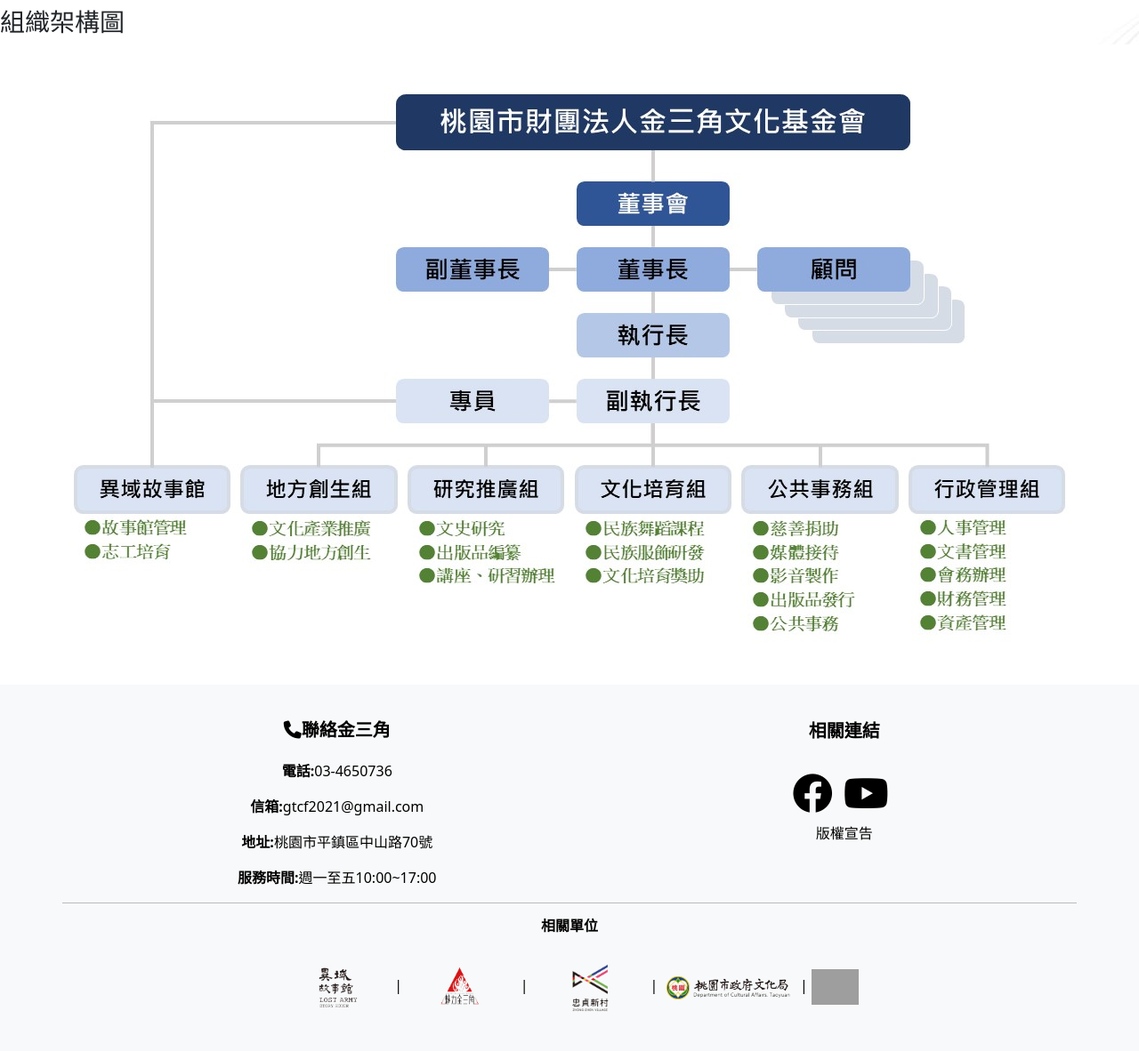
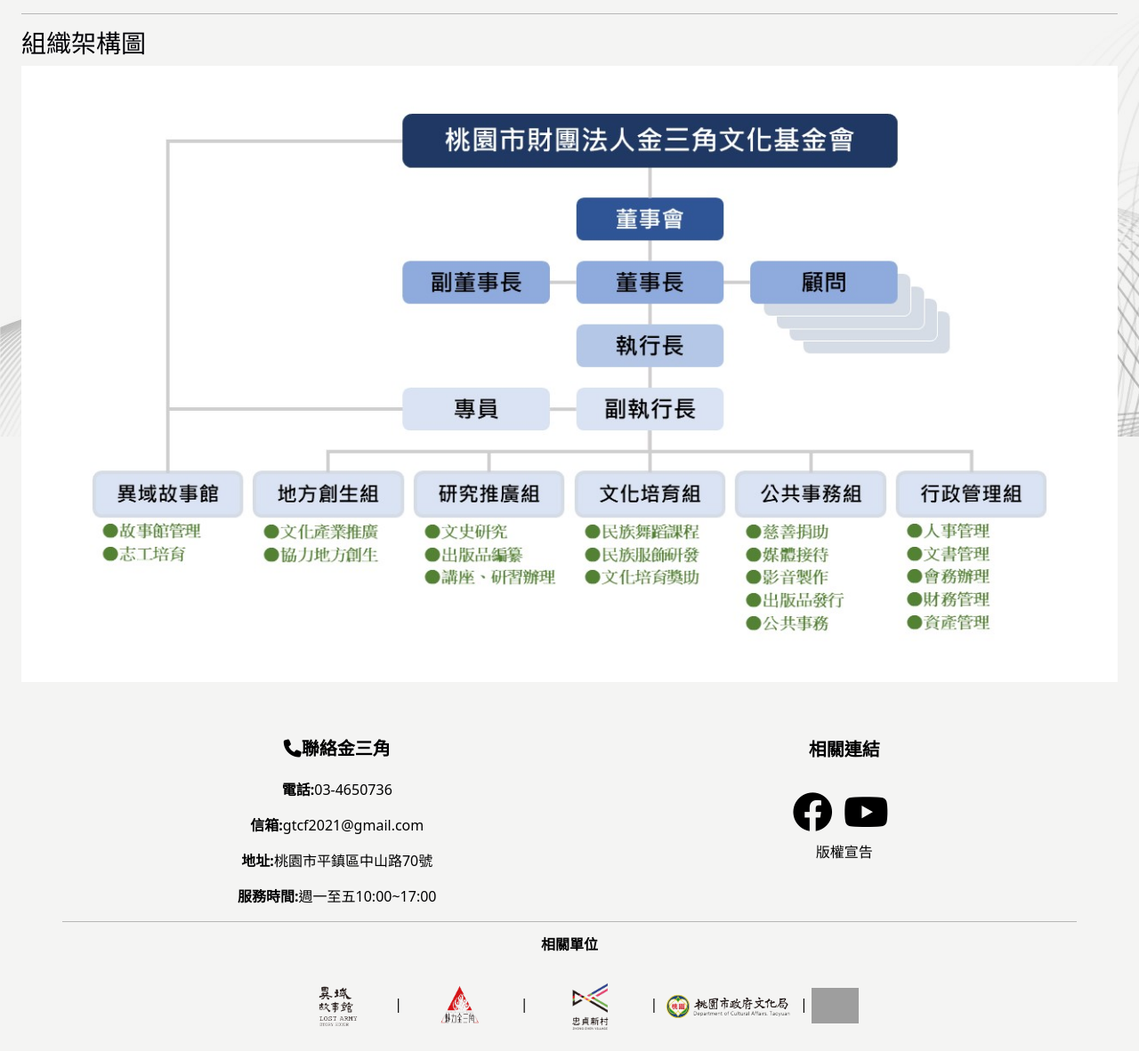
Before and after one commit to gtcf2021/gtcf.github.io, a PHP site: page /gtcf/found.html in a window 1280 px wide. Shown: the part 799-1981 px from the top of the page at 89% size. Before the commit the page ends 1936 px from the top, so only its background shows below. Run offline with PHP 8.4, Linux system fonts and the light colour scheme; some libraries are stand-ins or nearby versions; grey boxes are pictures that could not be loaded.

Commit message:
Add files via upload

```diff
--- a/gtcf/css/custom.css
+++ b/gtcf/css/custom.css
@@ -121,11 +121,11 @@ body{
 .navbar-expand-lg {
     flex-wrap: nowrap;
     justify-content: flex-start;
-  }*/
-/*.bg-light {
-    --bs-bg-opacity: 1;
-    background-color: rgba(255,239,213, var(--bs-bg-opacity)) !important;
-  }*/
+  }*//**/
+.bg-light {
+    --bs-bg-opacity: 0.5;
+    background-color: rgba(233,233,231, var(--bs-bg-opacity)) !important;
+  }
  .align-items-end {
     align-items: flex-end !important;
     font-size: 1.25rem;
--- a/gtcf/found.html
+++ b/gtcf/found.html
@@ -22,7 +22,7 @@
 
       <div class="side offcanvas offcanvas-start " tabindex="-1" id="offcanvasNavbar" aria-labelledby="offcanvasNavbarLabel">
         <div class="offcanvas-header text-white border-bottom">
-          <h5 class="offcanvas-title" id="offcanvasNavbarLabel">menu</h5>
+
           <button type="button" class="btn-close btn-close-white shadow-none" data-bs-dismiss="offcanvas" ria-label="Close"></button>
         </div>
         <div class="offcanvas-body">
@@ -52,7 +52,7 @@
     <body>
     <main>
       <div class="background-image">
-          <div id="content text-bg-light">
+        <div id="content" class="text-bg-dark bg-light p-4">
             <h3> 成立宗旨</h3>
             <p>
               桃園市金三角文化基金會奉核定於民國110年2月20日設立，為根深企業集團董事長王根深先生所創辦，基金會設立之目的以傳承孤軍精神、激發愛國情操、發揚民族文化、提升生活品質、扶助弱勢族群、支持全民國防為宗旨。
```
Also changed, not shown: gtcf/index.html (+1 -41 lines).
